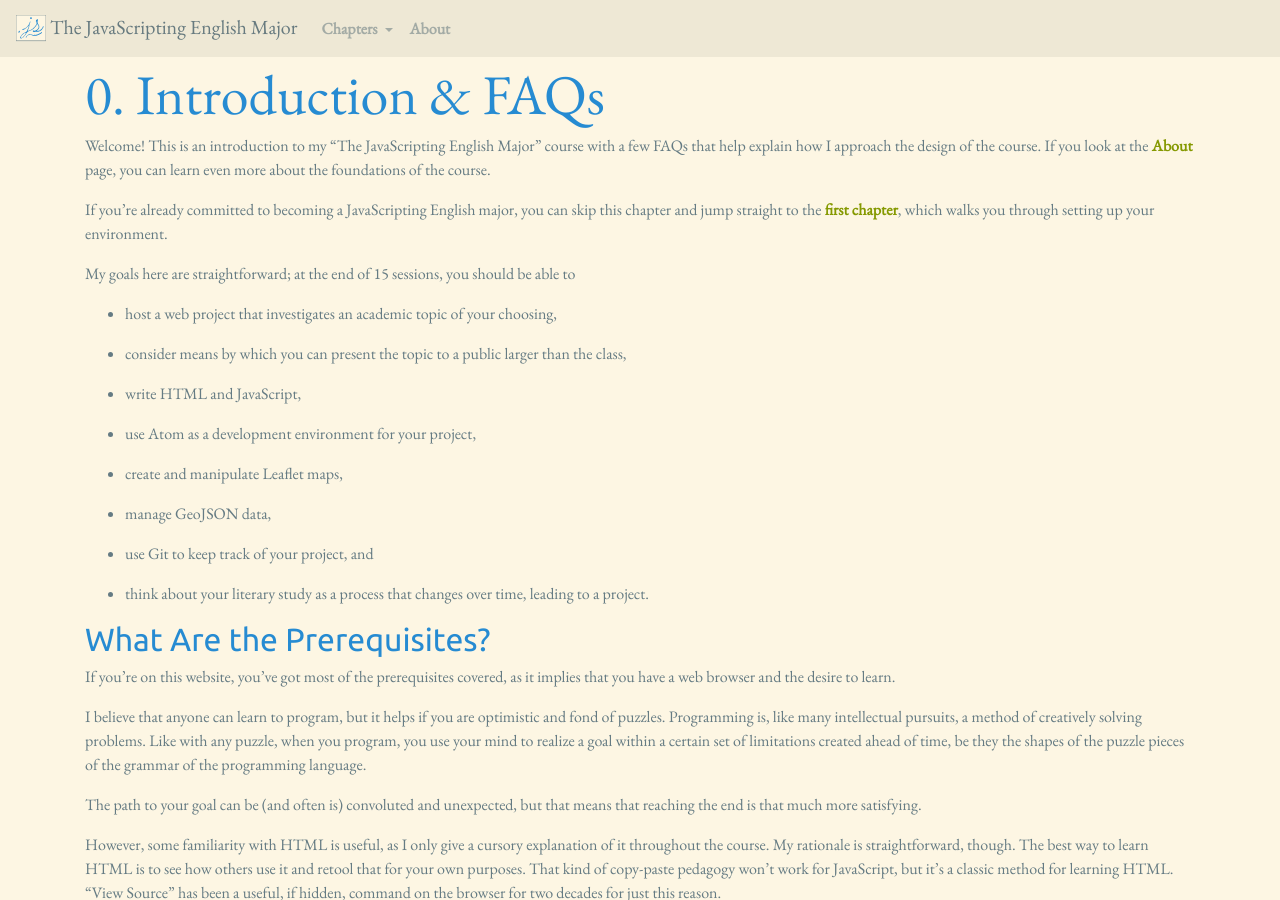
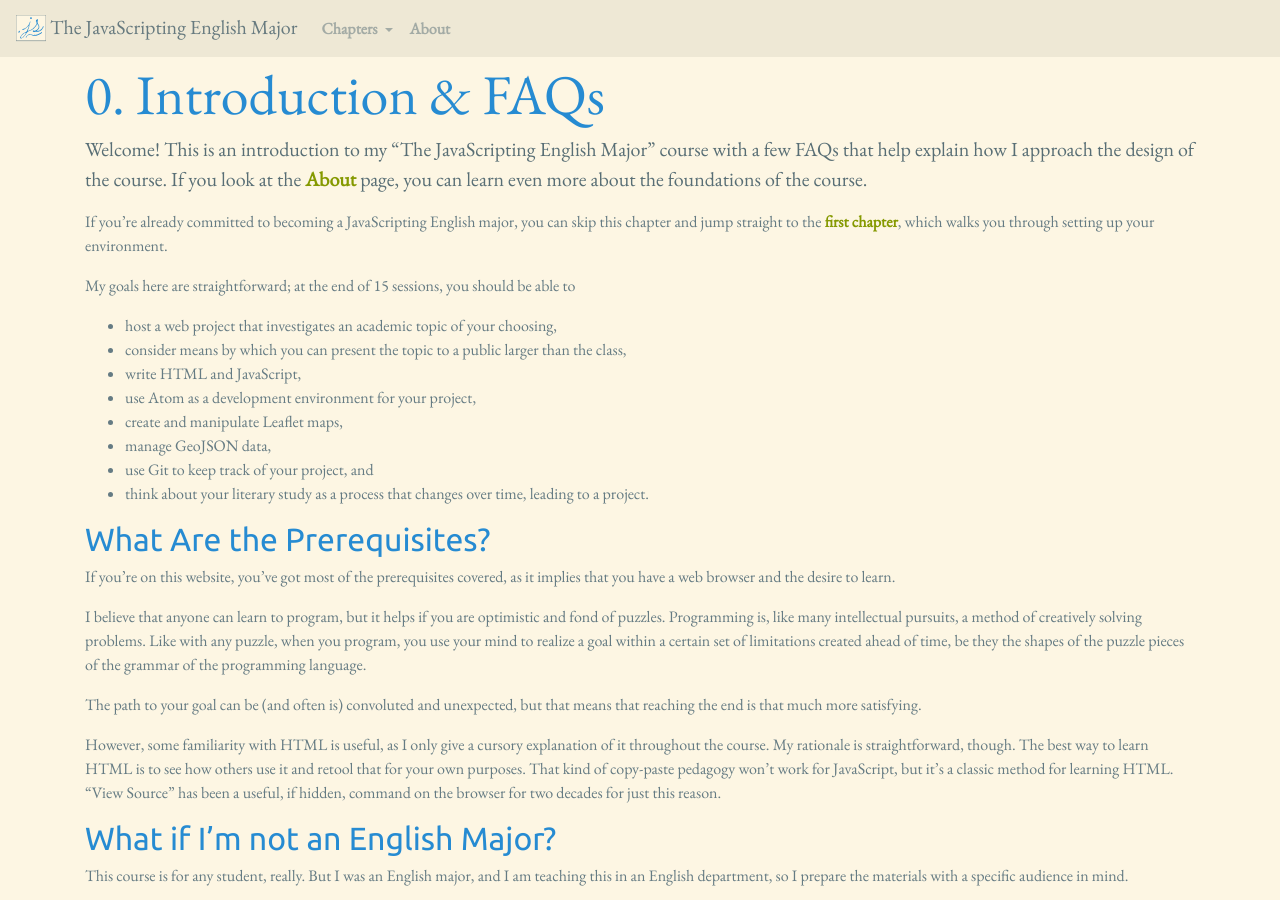
Before and after one commit to muziejus/javascripting-english-major, a Jekyll site: the page built from 0-introduction.md, in a window 1280 px wide and 900 px high. Built offline with Jekyll 4.4.1, drawn with Linux system fonts in a browser that asks for light colours; nearby versions of some CDN libraries.

Commit message:
Add section tags to ch. 0 and start thinking through how to build the toc.

```diff
--- a/0-introduction.md
+++ b/0-introduction.md
@@ -6,10 +6,10 @@
 
 # 0. Introduction & FAQs
 
-Welcome! This is an introduction to my “The JavaScripting English Major”
-course with a few FAQs that help explain how I approach the design of the
-course. If you look at the [About](/about/) page, you can
-learn even more about the foundations of the course.
+<p class="lead"> Welcome! This is an introduction to my “The JavaScripting
+English Major” course with a few FAQs that help explain how I approach the
+design of the course. If you look at the [About](/about/) page, you can learn
+even more about the foundations of the course.  </p>
 
 If you’re already committed to becoming a JavaScripting English major, you can
 skip this chapter and jump straight to the [first chapter]({{ site.baseurl
@@ -20,22 +20,17 @@
 
 * host a web project that investigates an academic topic of your
 choosing,
-
 * consider means by which you can present the topic to a public larger than
 the class,
-
 * write HTML and JavaScript,
-
 * use Atom as a development environment for your project,
-
 * create and manipulate Leaflet maps,
-
 * manage GeoJSON data,
-
 * use Git to keep track of your project, and
-
 * think about your literary study as a process that changes over time, leading
 to a project.
+
+<section id="prerequisites">
 
 ## What Are the Prerequisites?
 
@@ -58,6 +53,10 @@
 purposes. That kind of copy-paste pedagogy won’t work for JavaScript, but it’s
 a classic method for learning HTML. “View Source” has been a useful, if hidden,
 command on the browser for two decades for just this reason.
+
+</section>
+
+<section id="not-english-major">
 
 ## What if I’m not an English Major?
 
@@ -106,6 +105,9 @@
 considered “Jockers, but for JavaScript,” I think I will be very satisfied,
 and I suspect the same will be true for my students.
 
+</section>
+<section id="why-javascript">
+
 ## Why JavaScript?
 
 The previous question notes that Matthew Jockers has already written a
@@ -131,6 +133,9 @@
 process with others. And progamming is, believe it or not, a very creative
 process.
 
+</section>
+
+<section id="not-python">
 ## Why not Python or R?
 
 Python is great. R is great. Ruby is my favorite language. And so on. If you
@@ -153,6 +158,8 @@
 unavoidable? After all, once you have learned the basics of programming in one
 language, jumping to another becomes easier.
 
+</section>
+<section id="why-atom">
 ## Atom!?! But vim Is the One True Editor!
 
 Any text editor in the world can be used to write JavaScript. TextEdit,
@@ -179,6 +186,8 @@
 that is entirely up to you. Of course, if you’re already using vim, then you
 might be too advanced for this course, anyway.
 
+</section>
+<section id="exploitation">
 ## Teaching People How to Code Is Just a Silicon Valley Ploy to Drive Down Developer Wages.
 
 Of course. However, the goal of this course is not to teach
@@ -196,12 +205,16 @@
 English majors have roles in Silicon Valley, but it won’t be among the pool of
 engineers.
 
+</section>
+<section id="neoliberalism">
 ## But Isn’t Digital Humanities a Neoliberal Scheme?
 
 Please see the multiple volumes of [*Debates in the Digital
 Humanities*](http://dhdebates.gc.cuny.edu/). However, it’s likely that even
 those books won’t convince you otherwise.
 
+</section>
+<section id="trusting-the-author">
 ## Why Should I Trust You?
 
 This course is called “The JavaScripting English Major.” I was an English
@@ -230,7 +243,10 @@
 
 So happy JavaScripting, and I’ll see you in [Chapter 1]({{ site.baseurl
 }}/1-environment/)!
+</section>
 
+<section id="footnotes">
 ## Footnotes
 
 [^js-history]: I discuss the history of JavaScript in a bit more detail in [Chapter 2](/2-calculator/).
+</section>
--- a/_config.yml
+++ b/_config.yml
@@ -38,6 +38,8 @@
 google-code: UA-592475-7
 kramdown:
   input: GFM
+  auto_id_prefix: kram-
+  parse_block_html: true
   syntax_highlighter: rouge
   .syntax_highlighter_opts:
     block:
```
